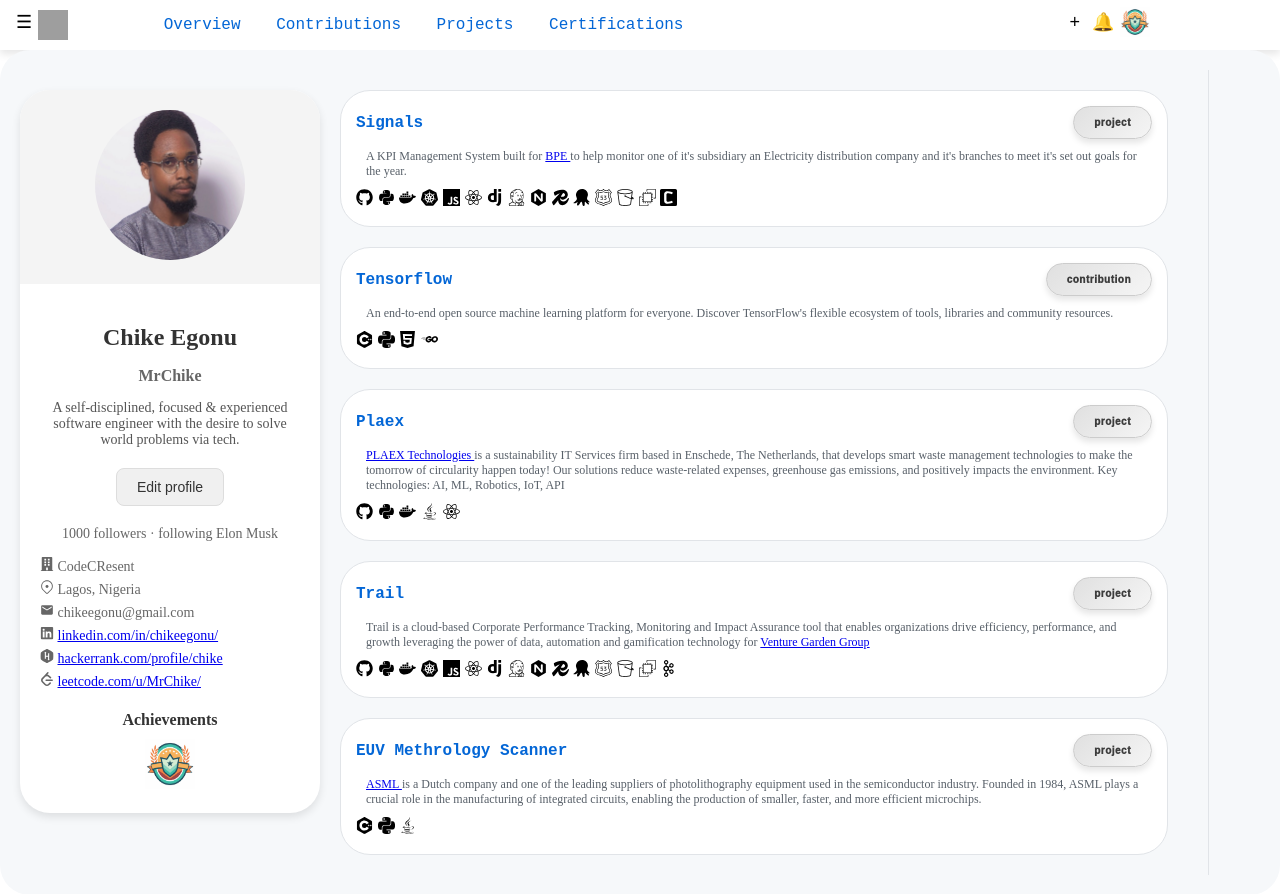
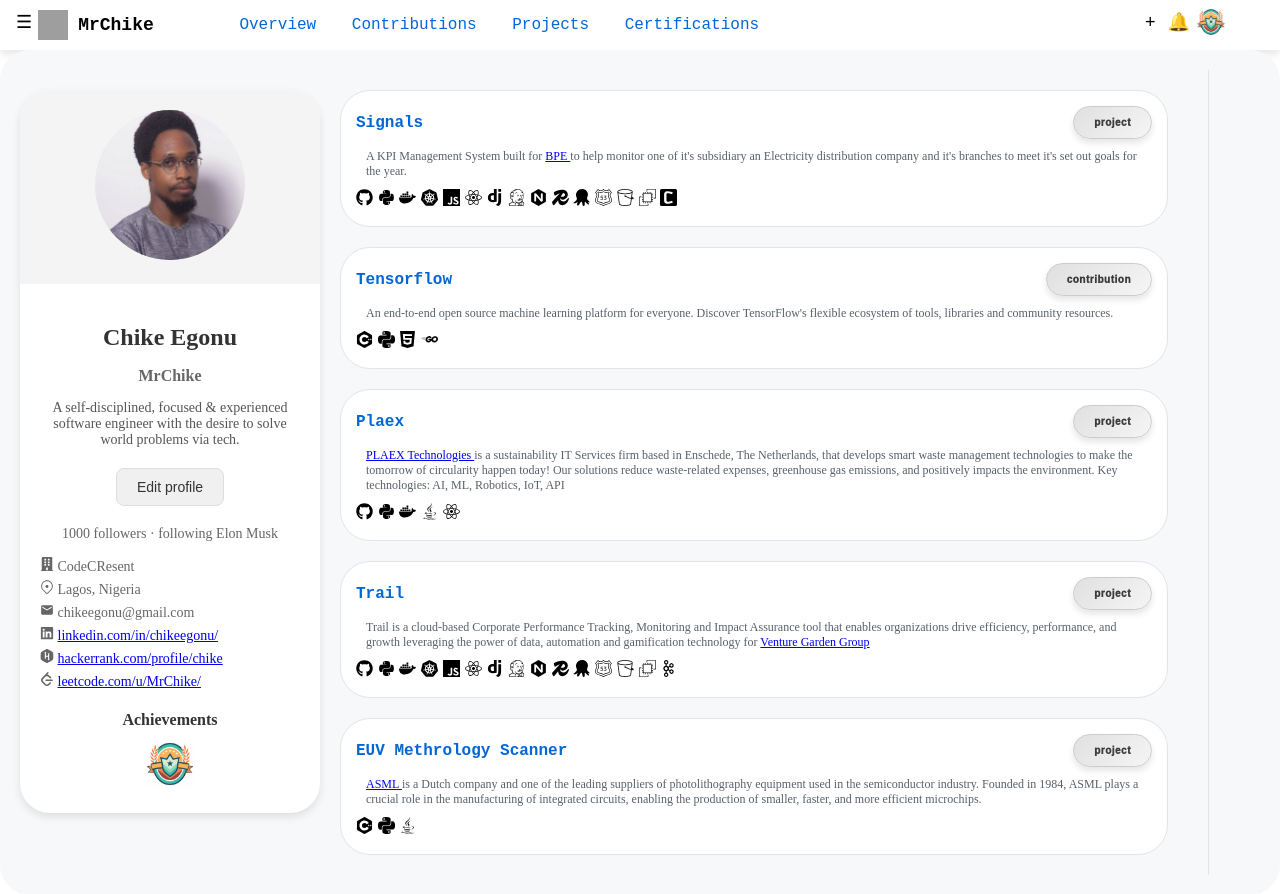
Before and after one commit to MrChike/chikeegonu, a React (Create React App) app: page / in a window 1280 px wide. Built offline with nearby package versions, Linux system fonts and the light colour scheme; grey boxes are pictures that could not be loaded.

Commit message:
Add documentation

```diff
--- a/src/components/Navbar/Navbar.jsx
+++ b/src/components/Navbar/Navbar.jsx
@@ -25,6 +25,7 @@
         <a href="https://github.com/MrChike">
           <img src="https://github.githubassets.com/images/modules/logos_page/GitHub-Mark.png" alt="GitHub logo" className="logo" />
         </a>
+          <span className="username">MrChike</span>
         &nbsp;
       </div>
 
--- a/src/components/Profile/Profile.jsx
+++ b/src/components/Profile/Profile.jsx
@@ -21,6 +21,7 @@
     linkedin: <a href="https://www.linkedin.com/in/chikeegonu/" target="_blank"> linkedin.com/in/chikeegonu/ </a>,
     hackerrank: <a href="https://www.hackerrank.com/profile/chike" target="_blank"> hackerrank.com/profile/chike </a>,
     leetcode: <a href="https://leetcode.com/u/MrChike/" target="_blank"> leetcode.com/u/MrChike/ </a>,
+    DEV: <a href="https://dev.to/mrchike" target="_blank"> dev.to/mrchike </a>,
     achievementBadge: Badge
   };
   return (
```
